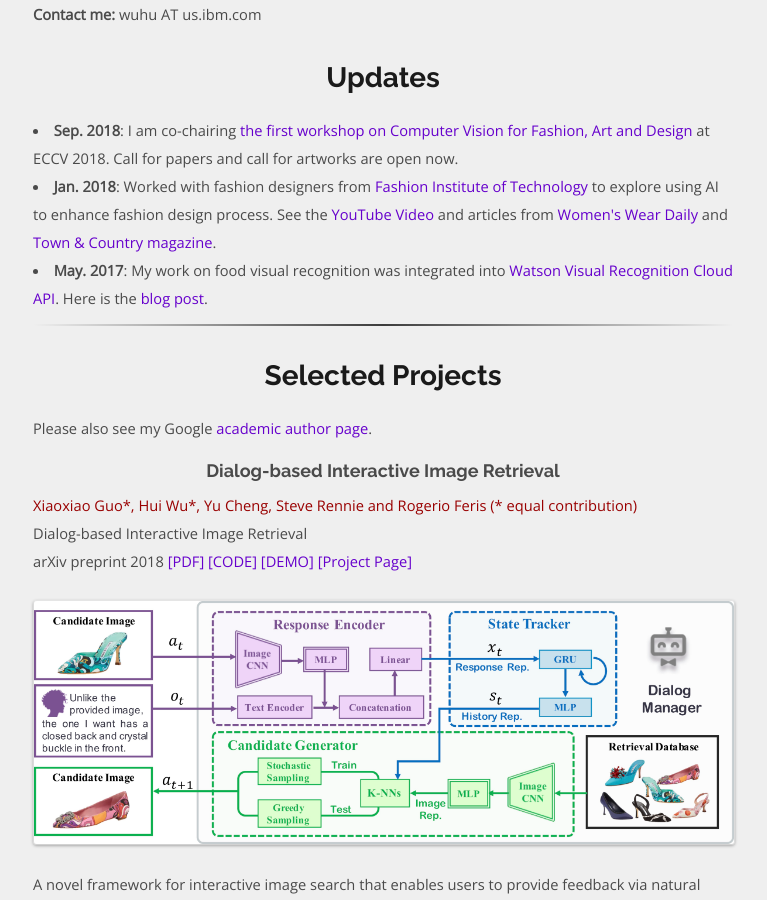
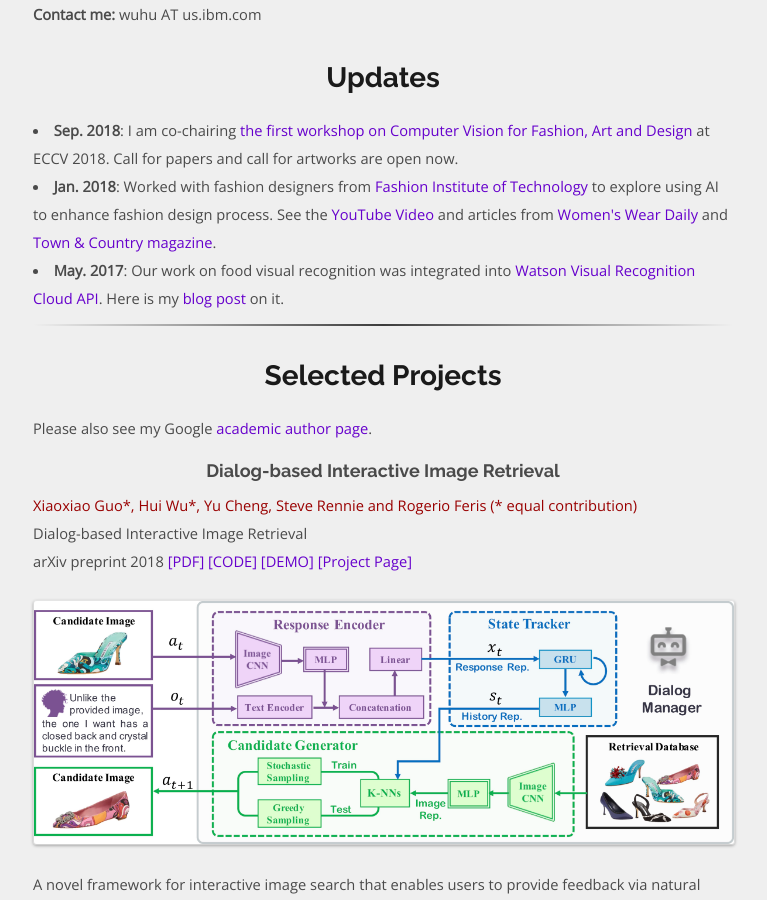
Before and after one commit to spacew/spacew.github.io, a Jekyll site: the page built from index.html, in a window 1280 px wide and 900 px high, scrolled down 827 px. Shown: the whole window, without its empty margins (257-1024 px from the left). Built offline with Jekyll 4.4.1, drawn with Linux system fonts in a browser that asks for light colours; the list of posts is cut into pages by our own code.

Commit message:
Update index.html

```diff
--- a/index.html
+++ b/index.html
@@ -42,9 +42,10 @@ title: Home
             and <a href=https://www.townandcountrymag.com/leisure/arts-and-culture/a15925909/technology-the-future-of-art-good-taste/>Town & Country magazine</a>.
           </li>
           <li>
-              <b>May. 2017</b>: My work on food visual recognition was integrated into
+              <b>May. 2017</b>: Our work on food visual recognition was integrated into
               <a href=https://www.ibm.com/watson/services/visual-recognition/>Watson Visual Recognition Cloud API</a>.
-              Here is the <a href=https://www.ibm.com/blogs/research/2017/05/training-watson-see-whats-plate/>blog post</a>.
+              Here is my <a href=https://www.ibm.com/blogs/research/2017/05/training-watson-see-whats-plate/>blog post</a>
+              on it.
           </li>
         </ul>
     </article>
```
